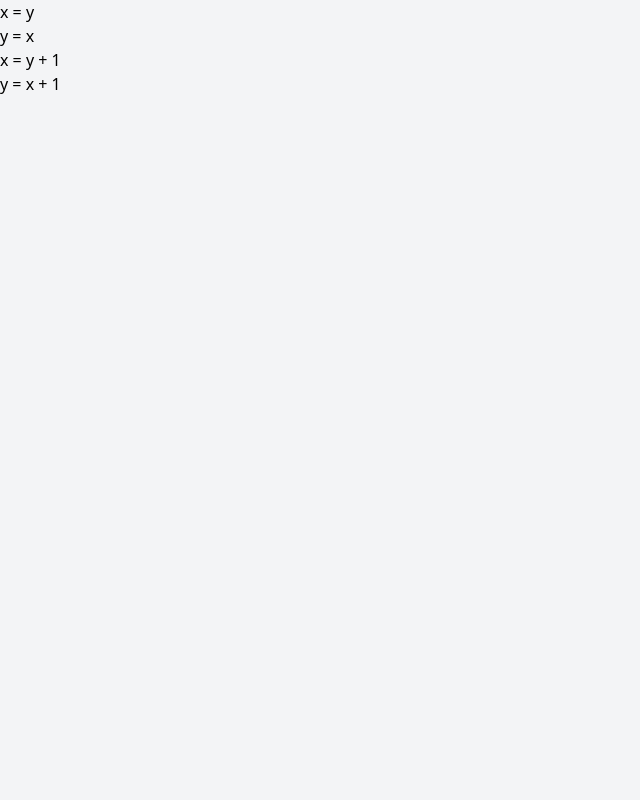
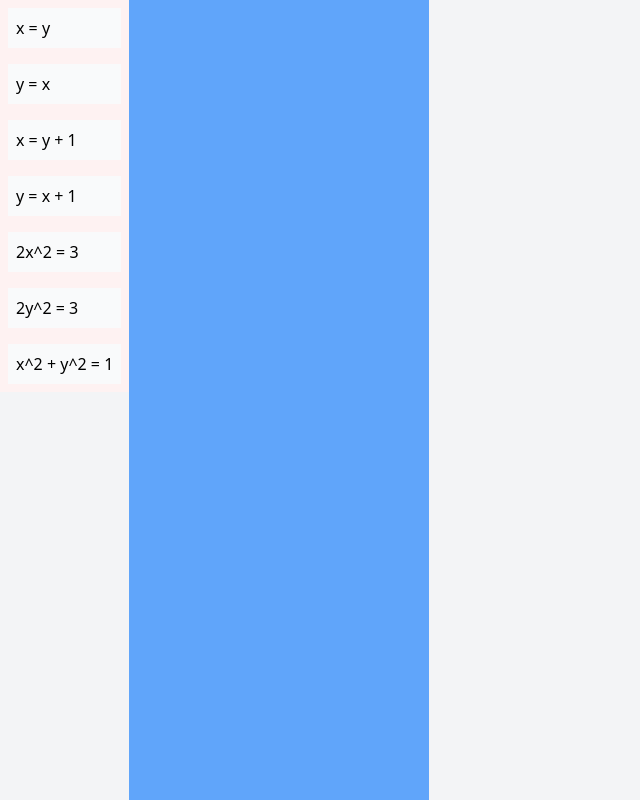
Before and after one commit to HammerMonkeys/sedmos, a SvelteKit app: page / in a window 1280 px wide. Shown: the whole page, without its empty margins (0-640 px from the left). Built offline with nearby package versions, Linux system fonts and the light colour scheme.

Commit message:
fixed up flex setup

```diff
--- a/src/routes/+page.svelte
+++ b/src/routes/+page.svelte
@@ -1,17 +1,26 @@
 <script lang="ts">
-	const functions = ["x = y", "y = x", "x = y + 1", "y = x + 1"];
+	const functions = [
+		"x = y",
+		"y = x",
+		"x = y + 1",
+		"y = x + 1",
+		"2x^2 = 3",
+		"2y^2 = 3",
+		"x^2 + y^2 = 1",
+	];
 </script>
 
-<body class="flex-row columns-2">
-	<div id="functions" class="">
-		<div id="functioncol" class="flex-col">
-			{#each functions as func, index (index)}
-				<div>{func}</div>
-			{/each}
-		</div>
+<body class="flex flex-row columns-2 h-screen">
+	<div
+		id="functioncol"
+		class="flex flex-col flex-nowrap columns-1 h-max bg-red-50"
+	>
+		{#each functions as func, index (index)}
+			<div id="functioncontainer" class="m-2 p-2 bg-gray-50">{func}</div>
+		{/each}
 	</div>
-	<div>
-		<canvas id="canvas"> </canvas>
+	<div id="graph" class="w-max bg-blue-400">
+		<canvas id="canvas" class="w-max"> </canvas>
 	</div>
 </body>
 
```
